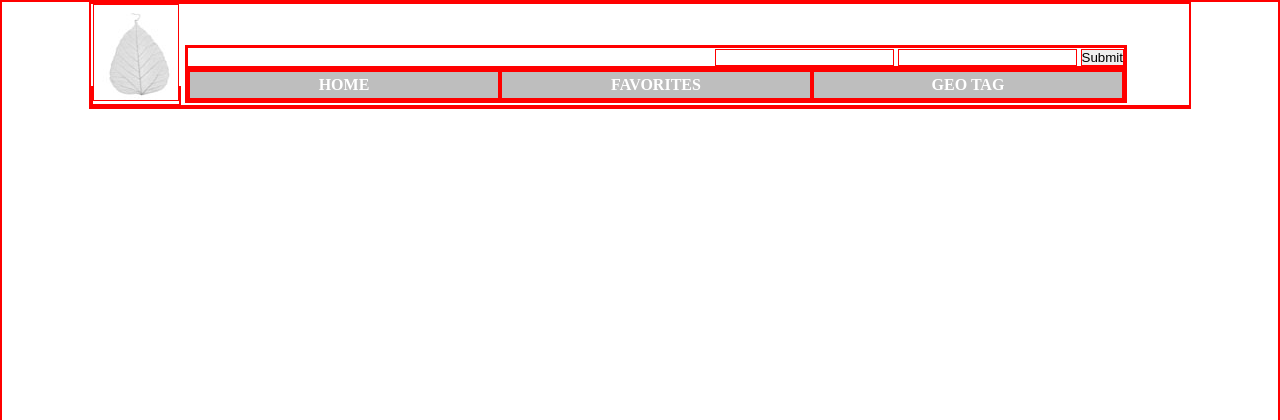
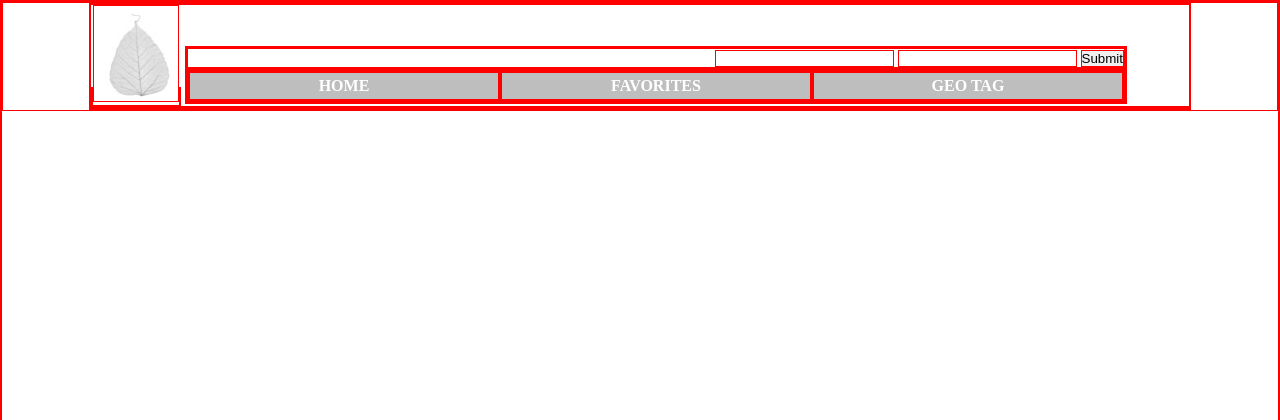
Before and after one commit to rebeccaYang/603-project, a PHP site: page /index.html in a window 1280 px wide. Shown: the top 420 px of the page. Run offline with PHP 8.4, Linux system fonts and the light colour scheme.

Commit message:
add content-container

```diff
--- a/index.html
+++ b/index.html
@@ -4,7 +4,9 @@
 </head>
 
 <body>
+
 <div id = "wrap">
+	<div id = "content_container">
 	<div id="header">
 	<div id="logo" class="global_logo"><a href="index.html"><img src="images/logo.jpg"></a></div>
 	<div id="navigation" class="global_navigation">
@@ -28,6 +30,7 @@
 
 
 	</div>
+	</div>
 
 </div>
 </body>
--- a/styles/stylesheet.css
+++ b/styles/stylesheet.css
@@ -7,8 +7,14 @@
 {
 	display: block;
 }
+body:
 
 div#wrap
+{
+	background:url(images/index_background.jpg);
+	width:100%;
+}
+div#content_container
 {
 	position:relative;
 	width:1100px;
```
